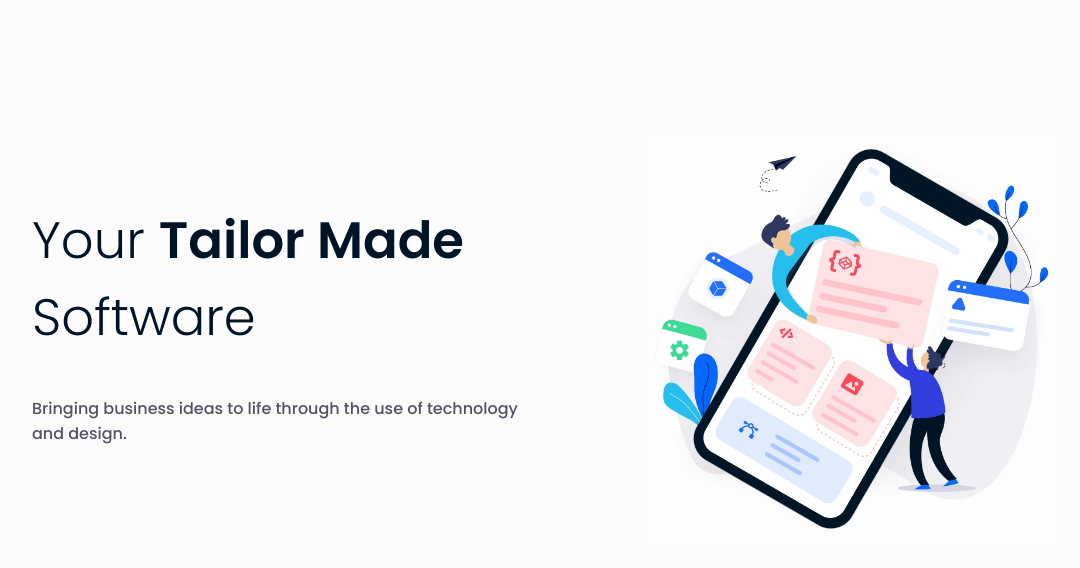
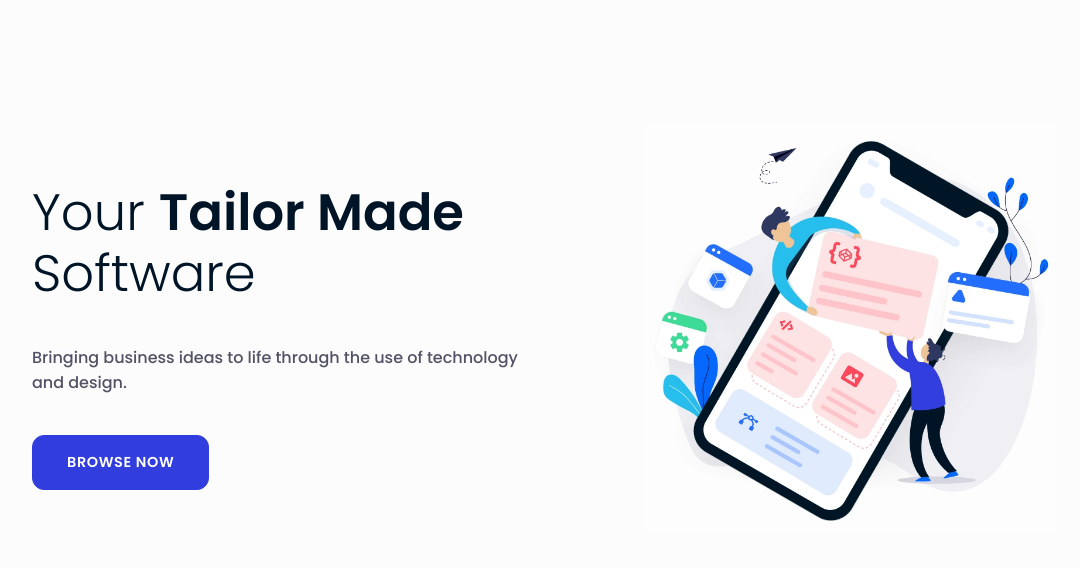
Before and after one commit to RafalPloszka/gatsby-page-AppTailors, a Gatsby site: page / in a window 1280 px wide. Shown: the whole page, without its empty margins (96-1176 px from the left). Built offline with nearby package versions, Linux system fonts and the light colour scheme; Gatsby itself is replaced by a stand-in of ours.

Commit message:
add Button component

```diff
--- /dev/null
+++ b/src/components/Button.js
@@ -0,0 +1,29 @@
+import React from 'react'
+import PropTypes from 'prop-types'
+import classNames from 'classnames';
+
+import * as styles from './Button.module.scss';
+
+const Button = ({ className, message, onClick }) => {
+
+  return (
+    <button
+      className={classNames(styles.rootClassName, styles.primary, className)}
+      onClick={onClick}
+    >
+      {message}
+    </button>
+  )
+}
+
+Button.propTypes = {
+  className: PropTypes.string,
+  message: PropTypes.string,
+};
+
+Button.defaultProps = {
+  className: null,
+  message: null,
+};
+
+export default Button
--- /dev/null
+++ b/src/components/Button.module.scss
@@ -0,0 +1,38 @@
+@import '../styles/core.scss';
+
+.rootClassName {
+  display: inline-block;
+  cursor: pointer;
+  font-weight: 400;
+  color: #212529;
+  text-align: center;
+  vertical-align: middle;
+  -webkit-user-select: none;
+  -ms-user-select: none;
+  user-select: none;
+  background-color: transparent;
+  border: 1px solid transparent;
+  padding: .375rem .75rem;
+  font-size: 1rem;
+  line-height: 1.5;
+  border-radius: .25rem;
+  transition: color .15s ease-in-out,background-color .15s ease-in-out,border-color .15s ease-in-out,box-shadow .15s ease-in-out;
+}
+
+.primary {
+  color: #fff;
+  background-color: $mainBlue;
+  border-color: $mainBlue;
+
+  &:hover {
+    color: #fcfcfc;
+    background-color: $lightBlue;
+    border-color: $lightBlue;
+  }
+}
+
+
+
+.secondary {
+
+}
--- a/src/styles/core.scss
+++ b/src/styles/core.scss
@@ -6,3 +6,10 @@ $backgroundGray: #efeff4 !default;
 $mainDark: #001427 !default;
 $fontGray: #515265 !default;
 $mainBlue: #313edd !default;
+$lightBlue: #256eff !default;
+
+// Custom media quries:
+$viewportSmall: (min-width: 425px);
+$viewportMedium: (min-width: 768px);
+$viewportLarge: (min-width: 1024px);
+$viewportXLarge: (min-width: 1440px);
--- a/src/styles/global.scss
+++ b/src/styles/global.scss
@@ -3,7 +3,25 @@
 
 body {
   overflow-x: hidden;
+  margin: 0;
   font-family: 'Poppins', sans-serif;
   background-color: $backgroundWhite;
   color: $mainDark;
 }
+
+h1, h2, h3, h4, h5, h6 {
+  margin-bottom: .5rem;
+  font-weight: 500;
+  line-height: 1.2;
+}
+
+button, input, optgroup, select, textarea {
+  margin: 0;
+  font-family: inherit;
+  font-size: inherit;
+  line-height: inherit;
+}
+
+button:focus:not(:focus-visible) {
+  outline: 0;
+}
--- a/src/views/Header/Header.js
+++ b/src/views/Header/Header.js
@@ -2,7 +2,7 @@ import React from 'react';
 import PropTypes from 'prop-types';
 import classNames from 'classnames';
 import Image from '../../components/Image';
-// import Button from '../../components/Button';
+import Button from '../../components/Button';
 
 import * as styles from './Header.module.scss';
 
@@ -25,11 +25,11 @@ const Header = props => {
           <p className={styles.introLead}>
             Bringing business ideas to life through the use of technology and design.
           </p>
-          {/* <Button
+          <Button
             className={styles.button}
             message={'BROWSE NOW'}
             onClick={() => console.log('CLICK!')}
-          /> */}
+          />
         </div>
       </div>
     </header>
```
